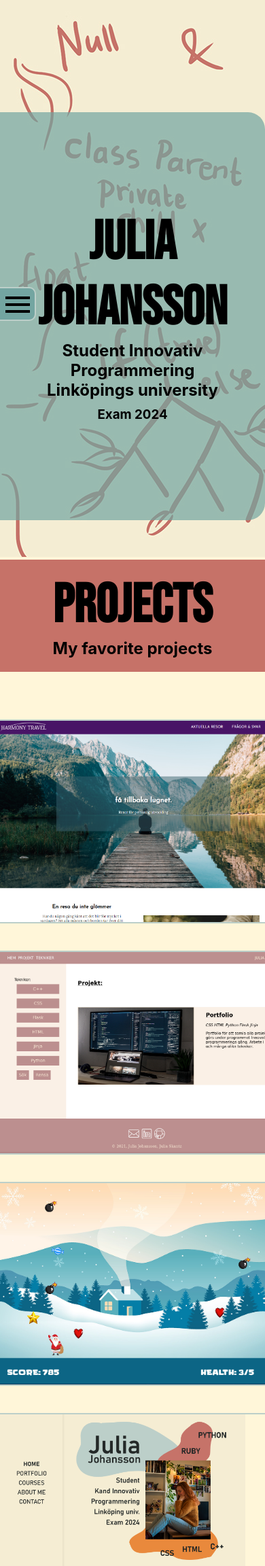
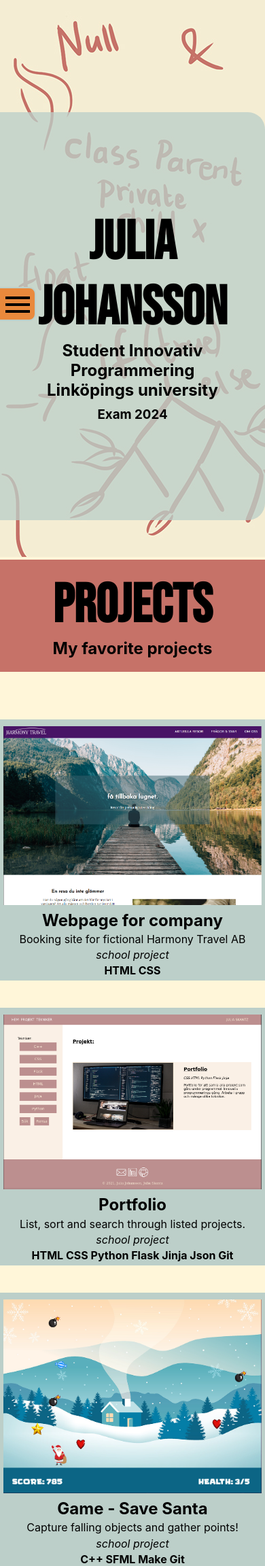
Before and after one commit to Jullstrulls/Portfolio, a Flask app: page / in a window 390 px wide. Shown: the top 2303 px of the page at 68% size. Run offline with Flask 2, Linux system fonts and the light colour scheme.

Commit message:
close #7, close #10

```diff
--- a/static/style/style.css
+++ b/static/style/style.css
@@ -105,7 +105,7 @@ nav a:hover {
         top: 50%;
         left: -10px;
         z-index: 2;
-        background-color: rgb(115, 165, 161);
+        background-color:  #e9893c;
         width: 63px;
         height: 50px;
         border-radius: 0px 10px 10px 0px;
@@ -169,7 +169,7 @@ main h1{
     justify-content: center;
     align-items: center;
     text-align: center;
-    background-color: rgb(115, 165, 161, 0.7);/*rgba(95, 56, 52, 0.7);*/
+    background-color: #bccfc9c4 ;
     border-radius: 0px 25px 25px 0px;
 }
 
@@ -191,44 +191,38 @@ main h1{
     flex-wrap: wrap;
     flex-grow: 1;
     padding: 20px;
+    text-decoration: none;
 }
 
-.project_box img {
-    display: block;
-    height: 100%;
+.project_listing a {
+    text-decoration: none;
+    text-align: center;
 }
+
+
 
 .project_box {
     position: relative;
     width: 400px;
     max-width: 400px;
-    height: 300px;
     margin: 20px;
     border: solid 2px #bccfc9;
-
     overflow: hidden;
+    background-color: #bccfc9;
+    text-decoration: none;
+    color: black;
+    border-radius: 5px;
+    transition: background-color 0.25s;
 }
 
-.project_overlay {
-    padding: inherit;
-    position: absolute;
+.project_box img {
+    display: block;
     width: 100%;
-    height: 300px;
-    top: 0;
-    left: 0;
-    max-width: 100%;
-    background-color: rgba(0,0,0,0.7);
-    color: white;
-    display: flex;
-    flex-direction: column;
-    justify-content: space-around;
-    align-items: center;
-    opacity: 0;
-    transition: opacity 0.25s;
+    padding: 0.5em;
 }
 
-.project_overlay:hover {
-    opacity: 1;
+.project_box:hover {
+    background-color: #d4e6e0;
 }
 
 
@@ -278,7 +272,7 @@ main h1{
     background-image: url("expand.png");
     background-repeat: no-repeat;
     background-position: right;
-
+    transition: background-color 0.25s;
 }
 
 .box_label:hover {
--- a/templates/index.html
+++ b/templates/index.html
@@ -26,17 +26,16 @@
             <a href="{{url_for('info', id=project.id)}}">
                 <div class="project_box">
                     <img src="{{ url_for('static', filename='images/'+ project.image) }}" alt="">
-                    <div class="project_overlay">
-                        <h2>{{project.name}}</h2>
+                    <h2>{{project.name}}</h2>
                         <p>{{project.description}}</p>
-                        <p>
+                        <p><i>{{project.project_type}} project</i></p>
+                        <p><b>
                         {% for technique in project.techniques_used %}
                         {{technique}}
 
                         {% endfor %}
+                        </b>
                     </p>
-
-                    </div>
                 </div>
             </a>
 
@@ -46,7 +45,7 @@
 </section>
 
 <section class="courses" id="courses">
-    <div class="header" style="background-color: rgb(115, 165, 161)">
+    <div class="header" style="background-color: #bccfc9">
         <h1>COURSES</h1>
         <h2>Knowledge learned by courses</h2>
     </div>
```
